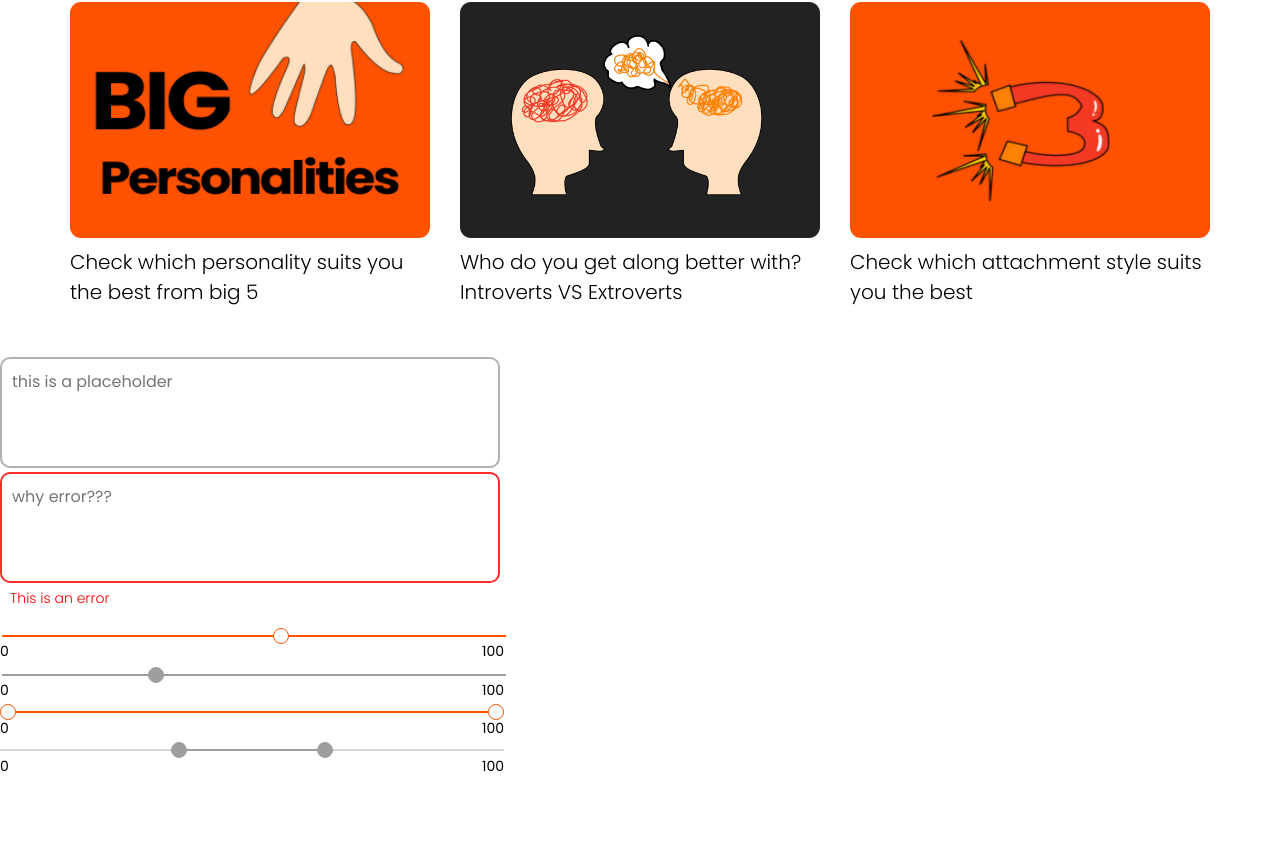
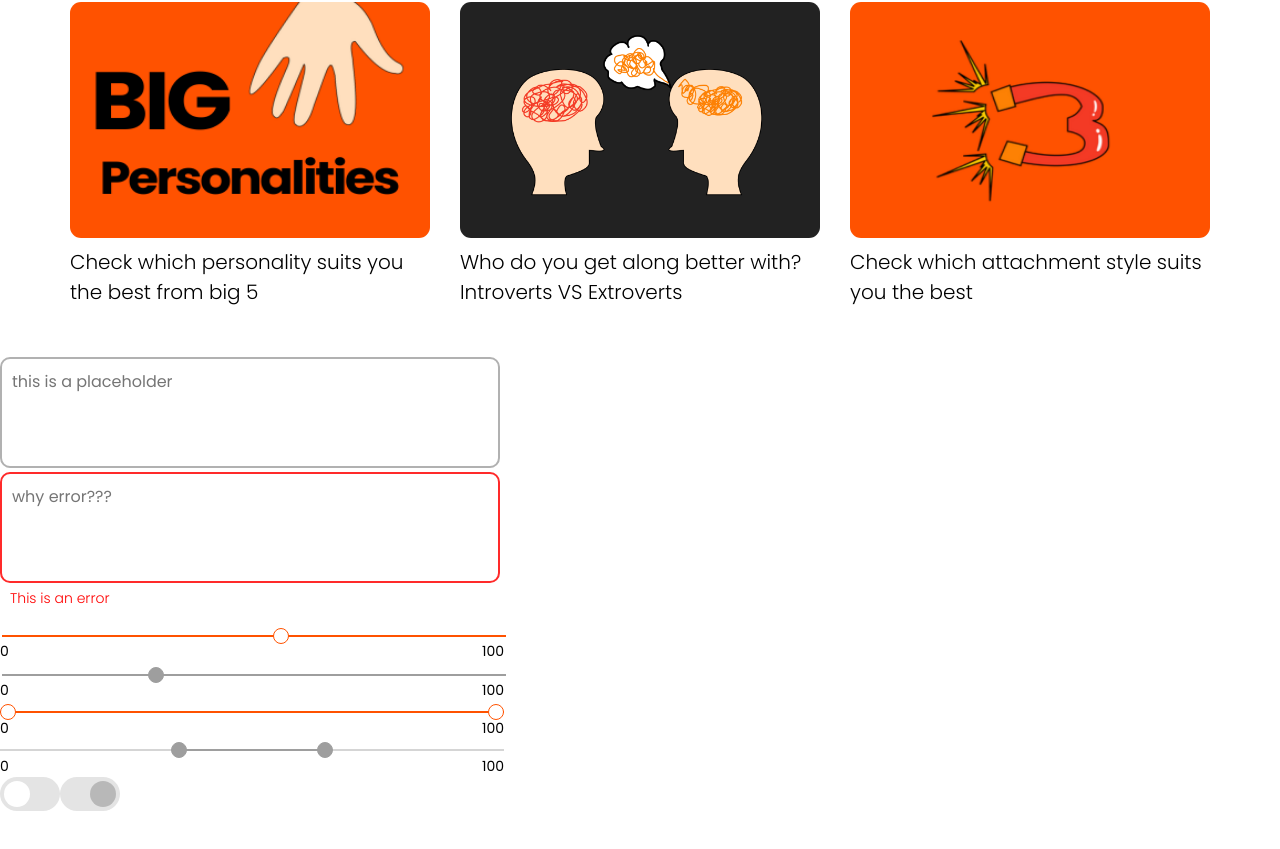
Before and after one commit to Gewinum/cassualo-components, a React (Vite) app: page / in a window 1280 px wide. Shown: the part 1058-1907 px from the top of the page. Before the commit the page ends 1885 px from the top, so only its background shows below. Built offline with nearby package versions, Linux system fonts and the light colour scheme.

Commit message:
feat: implement switch

```diff
--- a/src/App.tsx
+++ b/src/App.tsx
@@ -10,6 +10,7 @@ import Cards from "./components/cards.tsx";
 import TextArea from "./components/textarea.tsx";
 import RangeSlider from "./components/rangeSlider.tsx";
 import DualRangeSlider from "./components/dualRangeSlider.tsx";
+import Switch from "./components/switch.tsx";
 
 type State = {
     perPage: number;
@@ -102,6 +103,8 @@ class App extends React.Component<Nothing, State> {
                 <RangeSlider min={0} max={100} disabled={true} defaultValue={30} />
                 <DualRangeSlider min={0} max={100} />
                 <DualRangeSlider min={0} max={100} disabled={true} defaultMinValue={35} defaultMaxValue={65} />
+                <Switch />
+                <Switch checked={true} disabled={true} />
                 <div style={{margin: "50px"}} />
             </>
         );
--- /dev/null
+++ b/src/components/switch.tsx
@@ -0,0 +1,47 @@
+import Nothing from "../utils/nothing.ts";
+import * as React from "react";
+import "../styles/switch.css";
+
+type Props = {
+    checked?: boolean;
+    onChange?: (val: boolean) => void;
+    disabled?: boolean;
+}
+
+type State = {
+    isChecked: boolean;
+};
+
+class Switch extends React.Component<Props, State> {
+    constructor(props: Nothing) {
+        super(props);
+        this.state = {
+            isChecked: this.props.checked || false,
+        };
+    }
+
+    handleChange = () => {
+        this.setState(prevState => ({
+            isChecked: !prevState.isChecked
+        }));
+        if (this.props.onChange) {
+            this.props.onChange(this.state.isChecked);
+        }
+    }
+
+    render() {
+        return (
+            <label className="switch">
+                <input
+                    type="checkbox"
+                    checked={this.state.isChecked}
+                    onChange={this.handleChange}
+                    disabled={this.props.disabled}
+                />
+                <span className="slider"></span>
+            </label>
+        );
+    }
+}
+
+export default Switch;
--- /dev/null
+++ b/src/styles/switch.css
@@ -0,0 +1,61 @@
+.switch {
+    position: relative;
+    display: inline-block;
+    width: 60px;
+    height: 34px;
+}
+
+.switch input {
+    opacity: 0;
+    width: 0;
+    height: 0;
+}
+
+.switch .slider {
+    position: absolute;
+    cursor: pointer;
+    top: 0;
+    left: 0;
+    right: 0;
+    bottom: 0;
+    background-color: #E4E4E4;
+    -webkit-transition: .4s;
+    transition: .4s;
+    border-radius: 34px;
+}
+
+.switch .slider:before {
+    position: absolute;
+    content: "";
+    height: 26px;
+    width: 26px;
+    left: 4px;
+    bottom: 4px;
+    background-color: white;
+    -webkit-transition: .4s;
+    transition: .4s;
+    border-radius: 50%;
+}
+
+.slider:focus, .slider:hover {
+    box-shadow: 0 0 4px #F35024;
+}
+
+.switch input:checked + .slider {
+    background-color: #F35024;
+}
+
+.switch input:checked + .slider:before {
+    -webkit-transform: translateX(26px);
+    -ms-transform: translateX(26px);
+    transform: translateX(26px);
+}
+
+.switch input:disabled + .slider {
+    background-color: #E4E4E4;
+    cursor: not-allowed;
+}
+
+.switch input:disabled + .slider:before {
+    background-color: #B8B8B8;
+}
```
